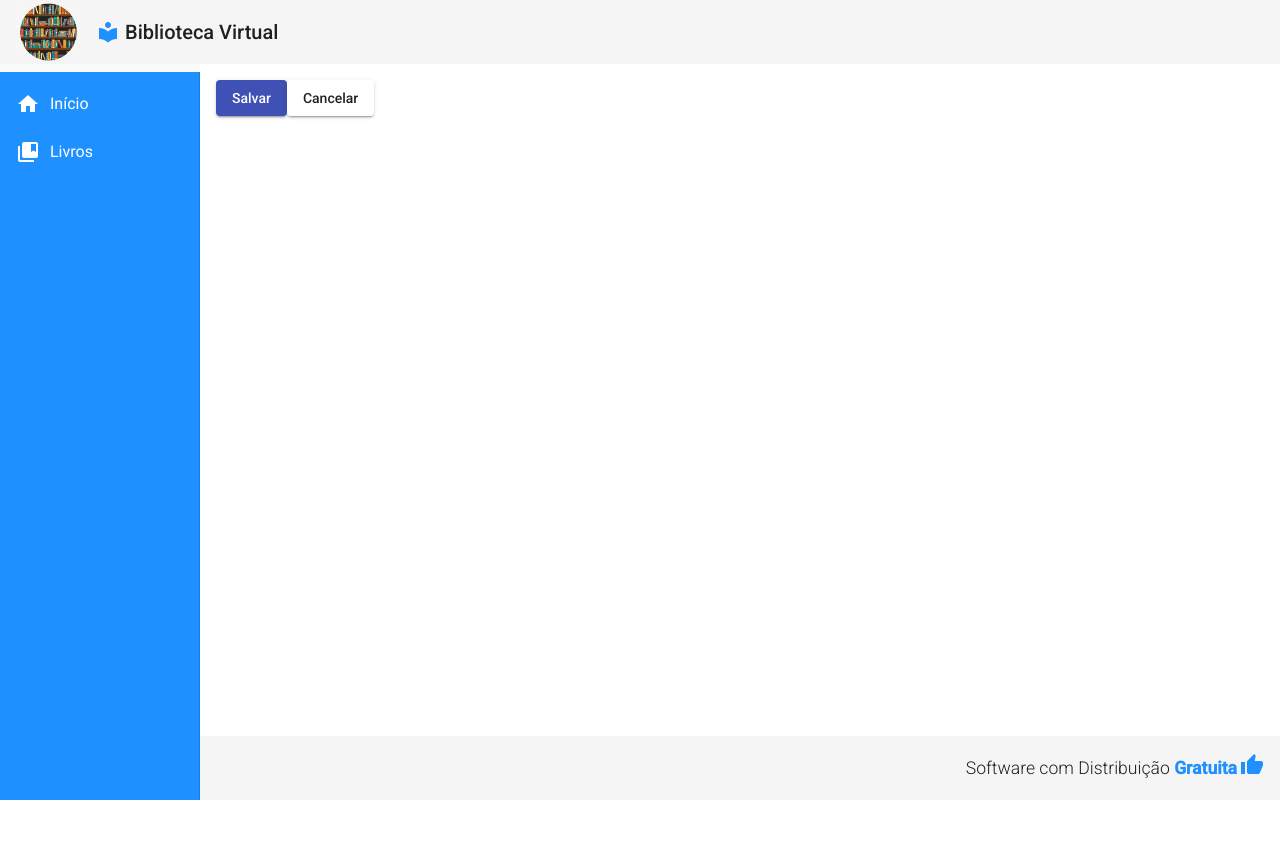
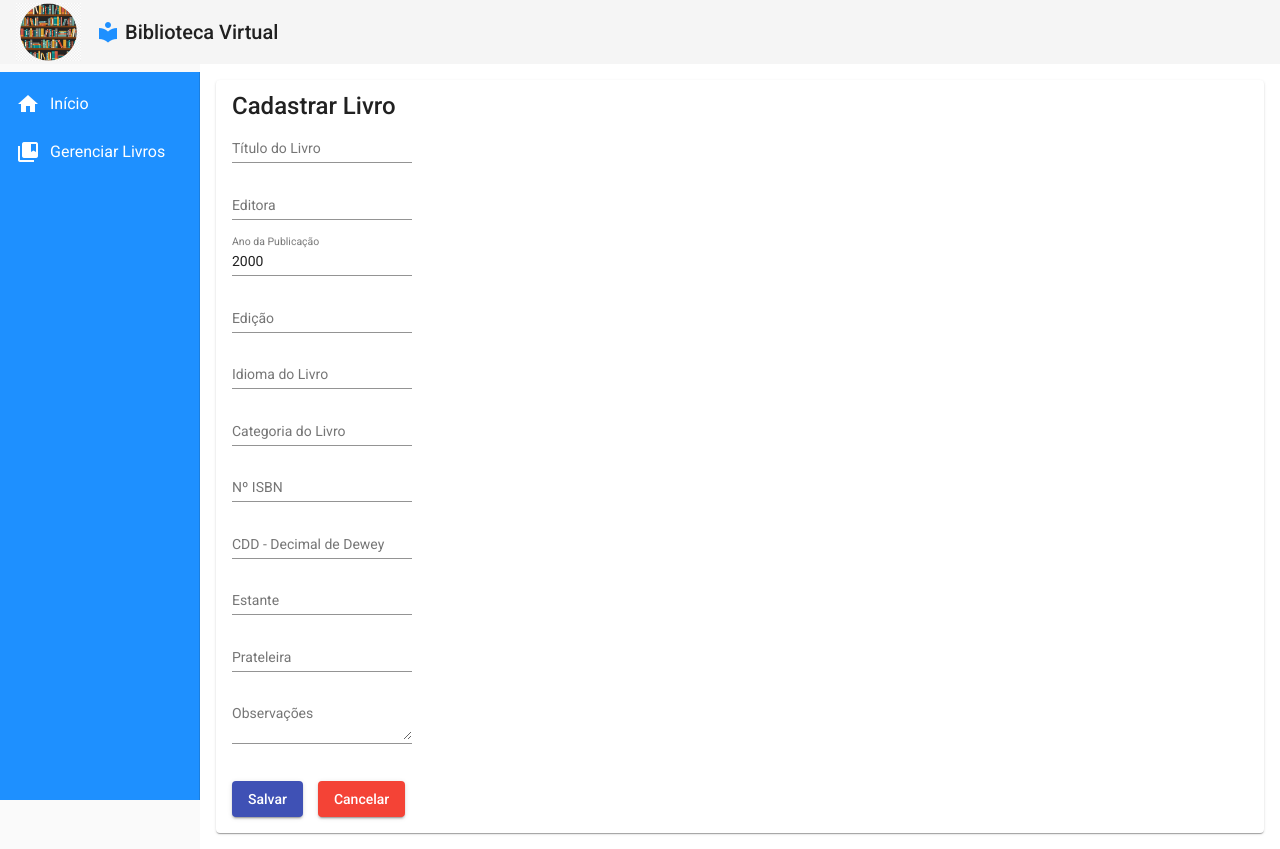
Before and after one commit to kaueleao/Biblioteca-Virtual, an Angular app in the folder frontend/: page /livros/create in a window 1280 px wide. Before the commit the page ends 800 px from the top, so only its background shows below. Built offline with nearby package versions, Linux system fonts and the light colour scheme.

Commit message:
implementacao-tela-create-e-ajustes-layout

```diff
--- a/frontend/src/app/components/livro/livro-create/livro-create.component.css
+++ b/frontend/src/app/components/livro/livro-create/livro-create.component.css
@@ -0,0 +1,11 @@
+form {
+    display:flexbox;
+    flex-direction:column;
+
+}
+
+button {
+
+    margin: 20px 15px 0px 0px;
+
+}
--- a/frontend/src/app/components/livro/livro-create/livro-create.component.html
+++ b/frontend/src/app/components/livro/livro-create/livro-create.component.html
@@ -1,7 +1,60 @@
-<button mat-raised-button (click) = "createLivro()" color="primary">
-    Salvar
-</button>
+<mat-card>
+    <mat-card-title>Cadastrar Livro</mat-card-title>
 
-<button mat-raised-button (click) = "cancel()">
-    Cancelar
-</button>
+        <form>
+
+            <mat-form-field>
+                <input type="text" matInput placeholder="Título do Livro" [(ngModel)]= "livro.titulo" name="titulo">
+            </mat-form-field>
+            <br>
+            <mat-form-field>
+                <input type="text" matInput placeholder="Editora" [(ngModel)]= "livro.editora" name="editora">
+            </mat-form-field>
+            <br>
+            <mat-form-field>
+                <input type="number" matInput placeholder="Ano da Publicação" [(ngModel)]= "livro.ano" name="ano">
+            </mat-form-field>
+            <br>
+            <mat-form-field>
+                <input type="text"  matInput placeholder="Edição" [(ngModel)]= "livro.edicao" name="edicao">
+            </mat-form-field>
+            <br>
+            <mat-form-field>
+                <input type="text" matInput placeholder="Idioma do Livro" [(ngModel)]= "livro.idioma" name="idioma">
+            </mat-form-field>
+            <br>
+            <mat-form-field>
+                <input type="text" matInput placeholder="Categoria do Livro" [(ngModel)]= "livro.categoria" name="categoria">
+            </mat-form-field>
+            <br>
+            <mat-form-field>
+                <input type="text" matInput placeholder="Nº ISBN" [(ngModel)]= "livro.isbn" name="isbn">
+            </mat-form-field>
+            <br>
+            <mat-form-field>
+                <input type="text" matInput placeholder="CDD - Decimal de Dewey" [(ngModel)]= "livro.CDD" name="CDD">
+            </mat-form-field>
+            <br>
+            <mat-form-field>
+                <input type="text" matInput placeholder="Estante" [(ngModel)]= "livro.estante" name="estante">
+            </mat-form-field>
+            <br>
+            <mat-form-field>
+                <input type="text" matInput placeholder="Prateleira" [(ngModel)]= "livro.prateleira" name="prateleira">
+            </mat-form-field>
+            <br>
+            <mat-form-field>
+                <textarea matInput placeholder="Observações" [(ngModel)]= "livro.observacoes" name="observacoes"></textarea>
+            </mat-form-field>
+
+        </form>
+
+            <button mat-raised-button (click) = "createLivro()" color="primary">
+                 Salvar
+            </button>
+
+            <button mat-raised-button (click) = "cancel()" color="warn">
+                Cancelar
+            </button>
+
+</mat-card>
--- a/frontend/src/app/components/livro/livro-create/livro-create.component.ts
+++ b/frontend/src/app/components/livro/livro-create/livro-create.component.ts
@@ -1,3 +1,4 @@
+import { Livro } from './../livro.model';
 import { LivroService } from './../livro.service';
 import { Component, OnInit } from '@angular/core';
 import { Router } from '@angular/router';
@@ -9,6 +10,20 @@ import { Router } from '@angular/router';
 })
 export class LivroCreateComponent implements OnInit {
 
+  livro: Livro = {
+    titulo: '',
+    editora: '',
+    ano: 2000,
+    edicao: '',
+    idioma: '',
+    categoria: '',
+    isbn: '',
+    CDD: '' ,
+    estante: '' ,
+    prateleira: '' ,
+    observacoes: ''
+  }
+
   constructor(private LivroService: LivroService,
     private router:Router ) { }
 
@@ -17,7 +32,10 @@ export class LivroCreateComponent implements OnInit {
   }
 
   createLivro(): void {
+    this.LivroService.create(this.livro).subscribe(()=> {
     this.LivroService.showMenssage('Livro Cadastrado!')
+    this.router.navigate(['/livros'])
+    })
   }
 
   cancel(): void{
--- a/frontend/src/app/components/livro/livro.service.ts
+++ b/frontend/src/app/components/livro/livro.service.ts
@@ -1,12 +1,17 @@
+import { Livro } from './livro.model';
+import { HttpClient } from '@angular/common/http';
 import { Injectable } from '@angular/core';
 import { MatSnackBar } from '@angular/material/snack-bar';
+import { Observable } from 'rxjs';
 
 @Injectable({
   providedIn: 'root'
 })
 export class LivroService {
 
-  constructor(private snackBar: MatSnackBar) { }
+  baseUrl = "http://localhost:3001/livros"
+
+  constructor(private snackBar: MatSnackBar, private http: HttpClient) { }
 
   showMenssage(msg: string): void {
     this.snackBar.open(msg, 'X',{
@@ -15,4 +20,9 @@ export class LivroService {
       verticalPosition: "top"
     })
   }
+
+  create(livro: Livro): Observable<Livro>{
+    return this.http.post<Livro>(this.baseUrl, livro)
+  }
+
 }
--- a/frontend/src/app/components/template/header/header.component.css
+++ b/frontend/src/app/components/template/header/header.component.css
@@ -15,6 +15,7 @@
 
 .header .title-group{
     padding-left: 15px;
+
 }
 
 .header .title-group i{
--- a/frontend/src/app/components/template/nav/nav.component.html
+++ b/frontend/src/app/components/template/nav/nav.component.html
@@ -11,7 +11,7 @@
                 <i class="material-icons">
                     collections_bookmark
                 </i>
-                Livros
+                Gerenciar Livros
             </a>
         </mat-nav-list>
     </mat-sidenav>
--- a/frontend/src/app/views/livros-crud/livros-crud.component.html
+++ b/frontend/src/app/views/livros-crud/livros-crud.component.html
@@ -1,3 +1,3 @@
-<button mat-raised-button (click) = "navigateToProductCreate()">
-    Novo Livro
+<button mat-raised-button (click) = "navigateToProductCreate()" color= "primary">
+    Cadastrar Novo Livro
 </button>
```
Also changed, not shown: frontend/src/app/app.module.ts (+9 -4 lines), 1 other file (tests, documents, lock files or other folders).
